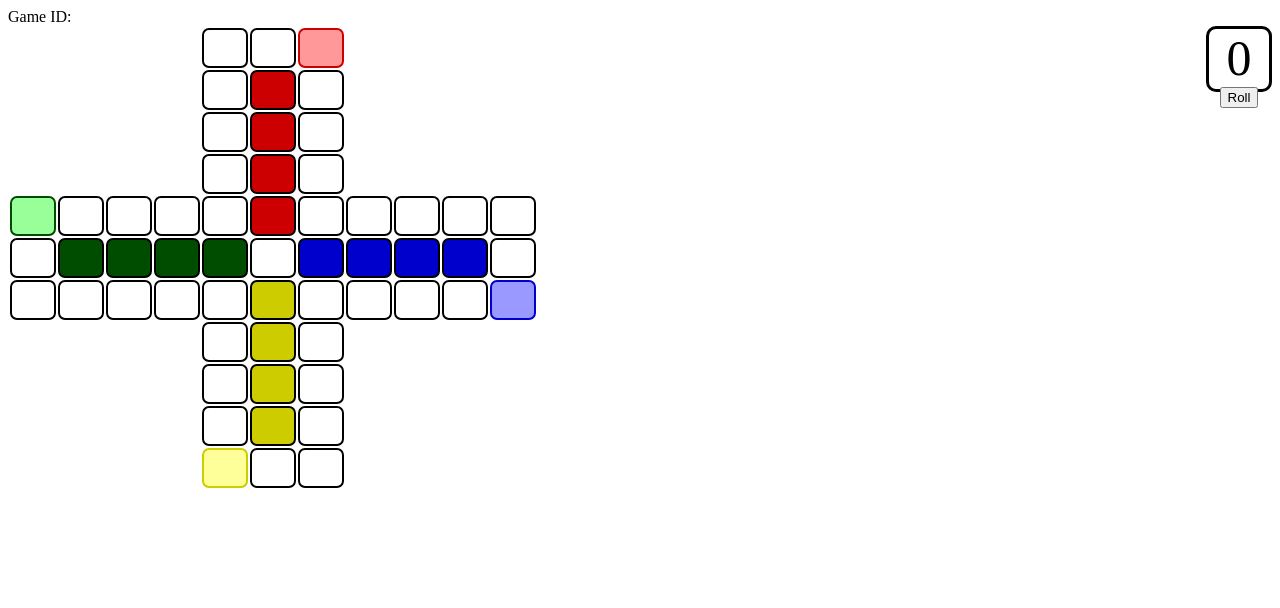
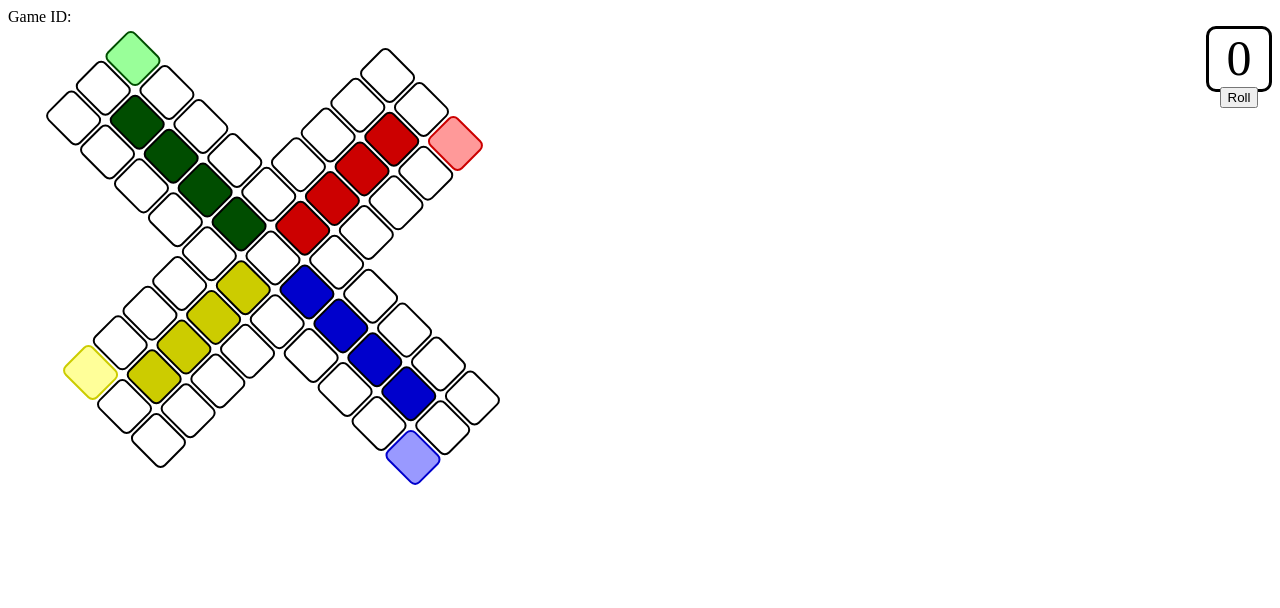
Before and after one commit to abesto/YASIOC, a Node project: template views/ludo.jade in a window 1280 px wide. Shown: the top 608 px of the page. Run offline with Node 20 templates, Linux system fonts and the light colour scheme; the template is opened without the code that fills it, so the values that code supplies are empty; style sheets or scripts are compiled from the project's sources; some libraries are stand-ins or nearby versions.

Commit message:
Add rotation to game board (CSS transform)

```diff
--- a/models/ludo.js
+++ b/models/ludo.js
@@ -379,7 +379,7 @@ define(['mongoose'], function(mongoose) {
   });
 
   return {
-    /* players: {id: color} */
+    /* players: {color: id} */
     create: function(players, callback) {
       var model = new Model.Game();
       Object.each(players, function(id, color) {
--- a/public/stylesheets/ludo/common.styl
+++ b/public/stylesheets/ludo/common.styl
@@ -1,6 +1,12 @@
 colors = (Yellow yellow) (Green green) (Red red) (Blue blue)
 get(hash, key)
   return pair[1] if pair[0] == key for pair in hash
+
+transform_rotate(deg)
+  -webkit-transform: rotate(deg)
+  -moz-transform: rotate(deg)
+  -o-transform: rotate(deg)
+  -ms-transform: rotate(deg)
 
 getcolor(name, variant=plain)
   c = get(colors, name)
@@ -12,6 +18,7 @@ getcolor(name, variant=plain)
 
 .ludo
   .board
+    transform_rotate(45deg)
     cursor default
     .cell
       width 40px
```
